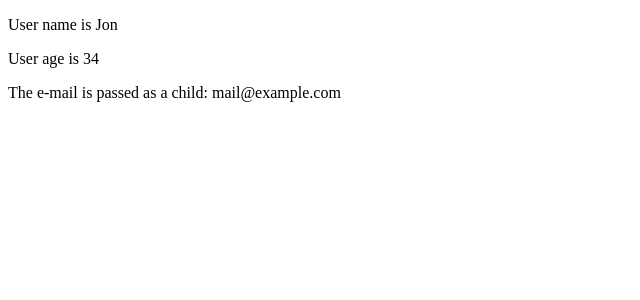
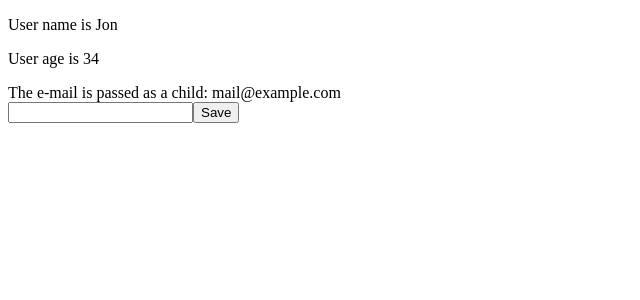
Before and after one commit to DisRachik/react-typescript-rca, a React (Create React App) app: page / in a window 1280 px wide. Shown: the top 300 px of the page, without its empty margins (0-640 px from the left). Built offline with nearby package versions, Linux system fonts and the light colour scheme.

Commit message:
typification for UseState on the example of input

```diff
--- a/src/components/App/App.tsx
+++ b/src/components/App/App.tsx
@@ -1,3 +1,5 @@
+import { TextInput } from '../TextInput';
+import { PropsInput } from '../TextInput/TextInput.types';
 import { User } from '../User';
 
 import { Props } from './App.types';
@@ -9,11 +11,19 @@ const user: Props = {
   email: 'mail@example.com',
 };
 
+const input: PropsInput = {
+  initialValue: '',
+  onSave: (value) => {},
+};
+
 const text: string = `The e-mail is passed as a child: ${user.email}`;
 
 export function App() {
   return (
-    // <User {...user} />
-    <User {...user} children={text} />
+    <>
+      {/* <User {...user} /> */}
+      <User {...user} children={text} />
+      <TextInput initialValue={input.initialValue} onSave={input.onSave} />
+    </>
   );
 }
--- /dev/null
+++ b/src/components/TextInput/TextInput.tsx
@@ -0,0 +1,22 @@
+import { useState } from 'react';
+import { PropsInput } from './TextInput.types';
+
+export function TextInput({ initialValue, onSave }: PropsInput) {
+  const [value, setValue] = useState(initialValue);
+
+  const handleChange = (event: React.ChangeEvent<HTMLInputElement>) => {
+    setValue(event.target.value);
+  };
+
+  const handleSave = () => {
+    onSave(value);
+    console.log(value);
+  };
+
+  return (
+    <div>
+      <input type="text" value={value} onChange={handleChange} />
+      <button onClick={handleSave}>Save</button>
+    </div>
+  );
+}
--- /dev/null
+++ b/src/components/TextInput/TextInput.types.ts
@@ -0,0 +1,4 @@
+export type PropsInput = {
+  initialValue: string;
+  onSave: (value: string) => void;
+};
--- /dev/null
+++ b/src/components/TextInput/index.ts
@@ -0,0 +1 @@
+export { TextInput } from './TextInput';
```
